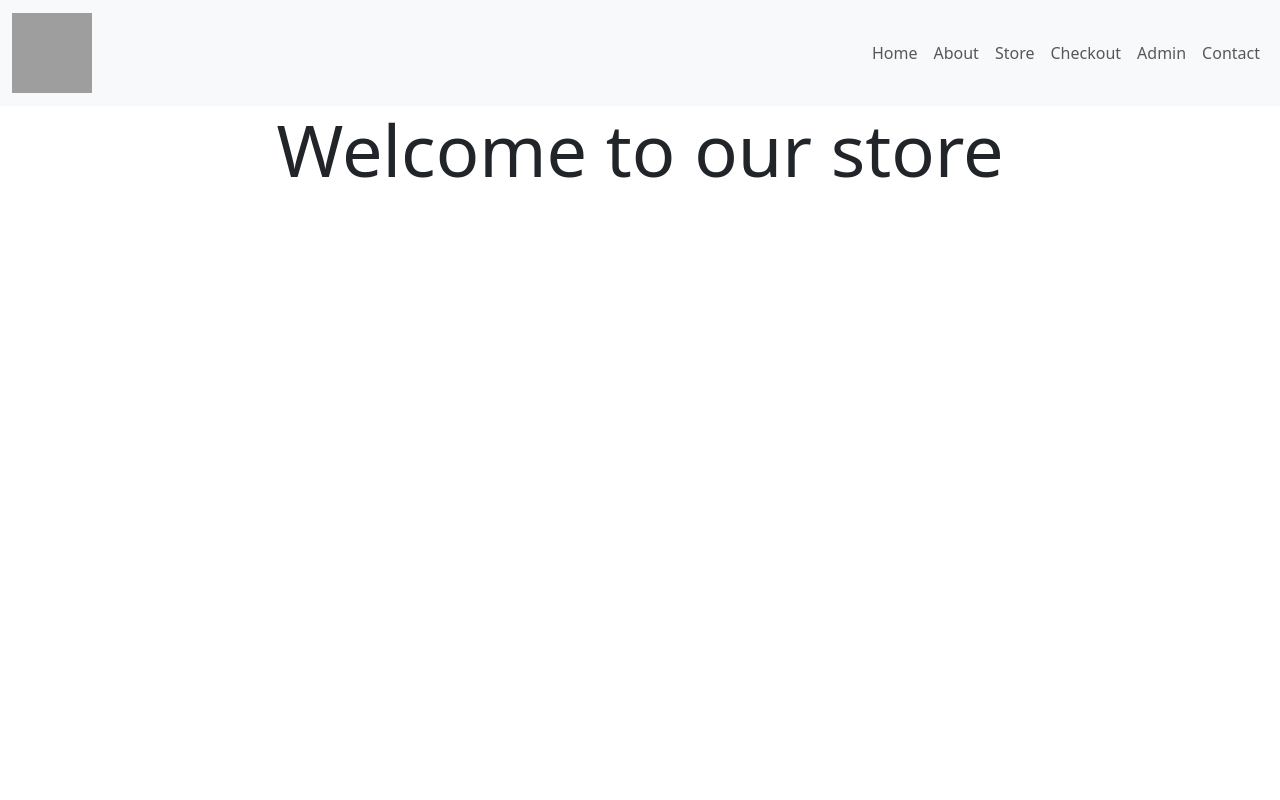
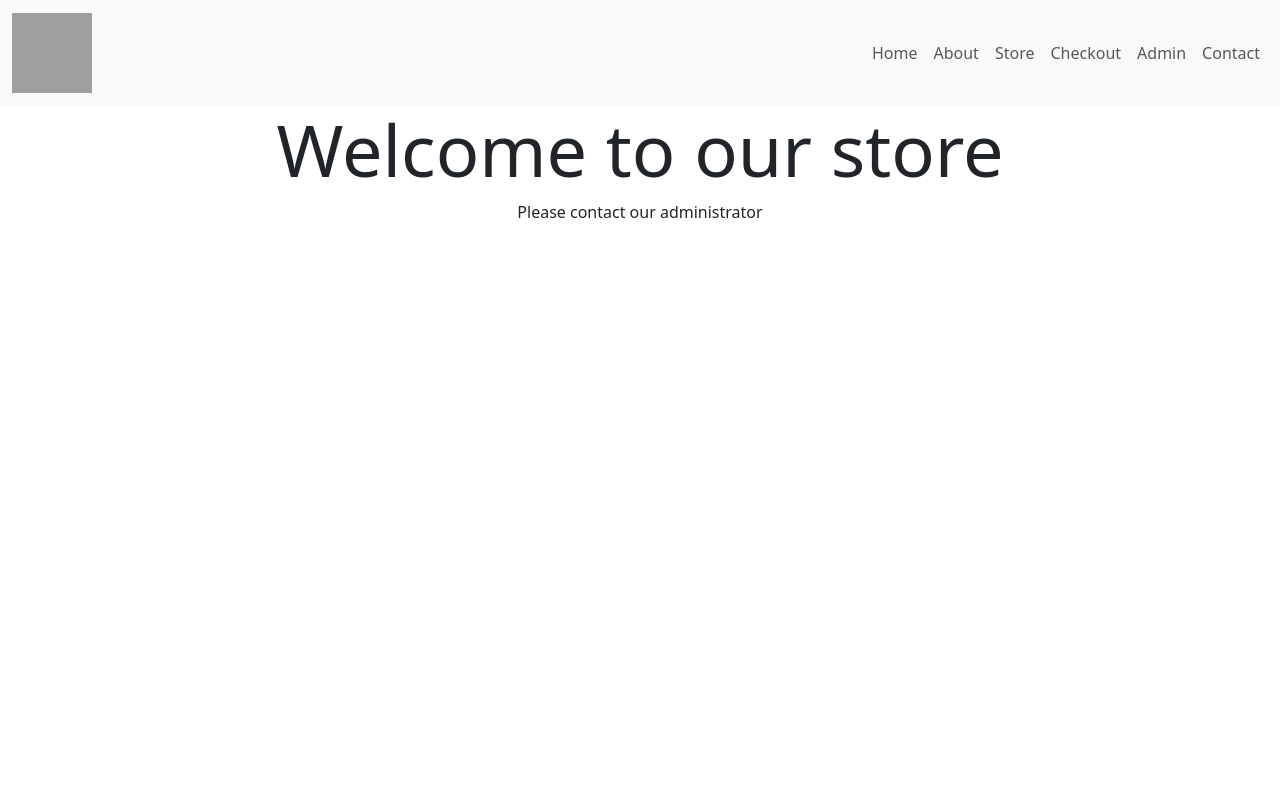
Before and after one commit to Chelsea-Julie/practiceEcommerce, a plain HTML site: page index.html in a window 1280 px wide. Shown: the top 800 px of the page. Drawn offline with nearby package versions, Linux system fonts and the light colour scheme; grey boxes are pictures that could not be loaded.

Commit message:
anything

```diff
--- a/script/code.js
+++ b/script/code.js
@@ -1,4 +1,5 @@
 // create products on the local storage
+
 let wrapper = document.querySelector("[recentProducts]")
 let products = JSON.parse(localStorage.getItem("products")) ? JSON.parse (localStorage.getItem("products"))
 : localStorage.setItem("products",
@@ -49,6 +50,8 @@ let products = JSON.parse(localStorage.getItem("products")) ? JSON.parse (localS
 )
 
 function recentProducts() {
+
+    try{
         let latestProducts = products.reverse().slice(0, products.length >> 1)
         latestProducts.forEach(product => {
             wrapper.innerHTML += `
@@ -62,7 +65,8 @@ function recentProducts() {
         </div>
             `
         })
-
+    } catch (e){}
+    wrapper.textContent = "Please contact our administrator"
 }
 
 recentProducts()
```
Also changed, not shown: html/products.html (+4 -0 lines), script/product.js (+10 -0 lines). Lines whose indentation alone changed are shown as unchanged.
